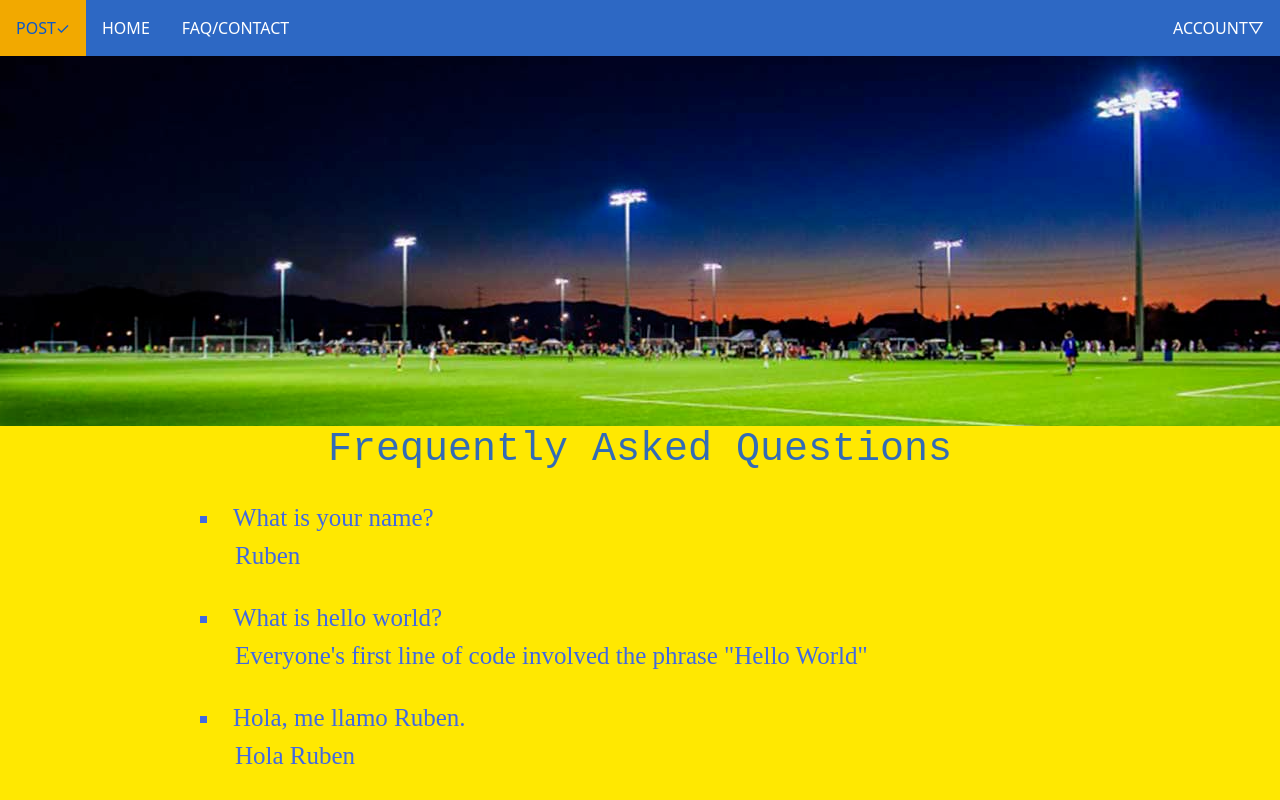
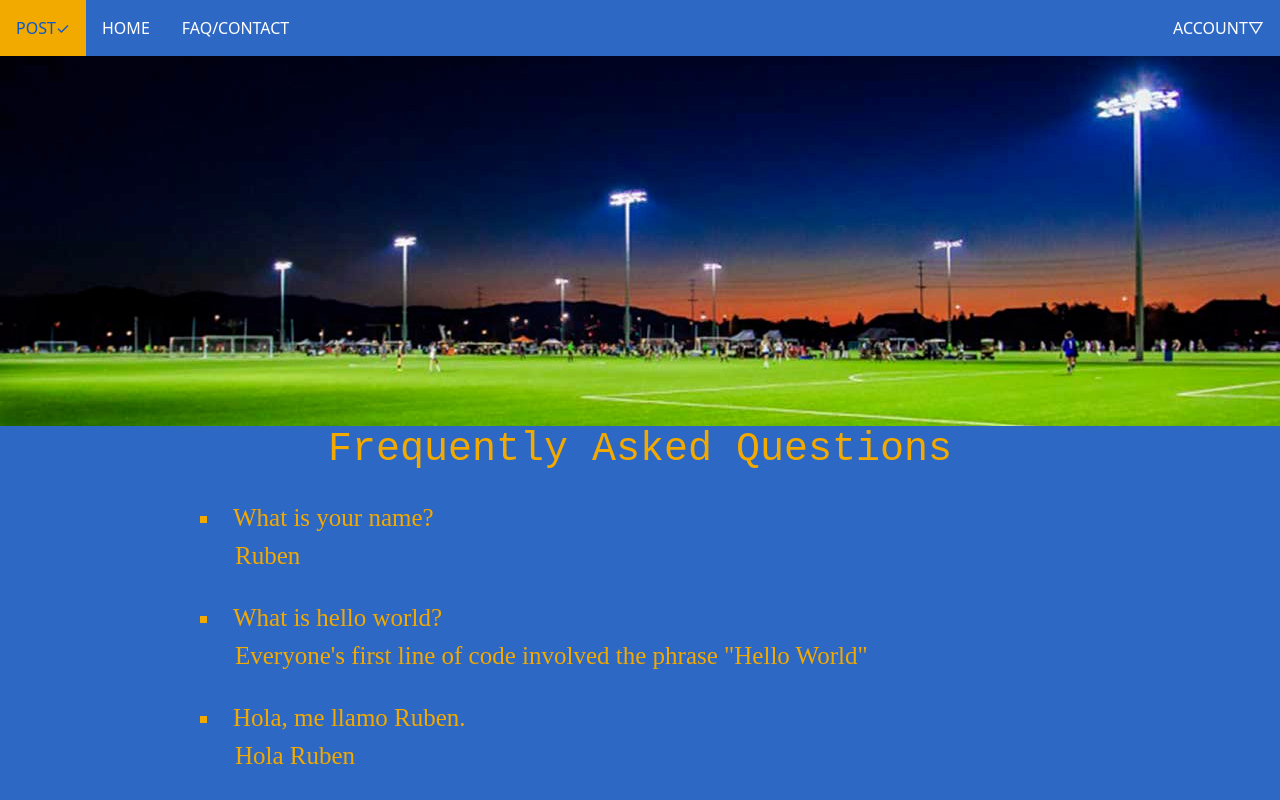
Before and after one commit to maxdalton01/bSports, a React (Create React App) app in the folder frontend/: page /FAQ in a window 1280 px wide. Shown: the top 800 px of the page. Built offline with nearby package versions, Linux system fonts and the light colour scheme.

Commit message:
updated colors on FAQ

```diff
--- a/frontend/src/Components/FAQ.css
+++ b/frontend/src/Components/FAQ.css
@@ -1,6 +1,6 @@
 .header {
-    color: #326bb6;
-    background-color: #ffe801;
+    color: #F2A900;
+    background-color: #2D68C4;
     text-align: center;
     font-family: Courier New;
 }
@@ -10,7 +10,7 @@
     margin-left: 200px;
     text-align: left;
     font-size: 25px;
-    color: royalblue;
+    color: #F2A900;
     margin-right: 200px;
     margin-top: 25px;
     margin-bottom: 25px;
```
